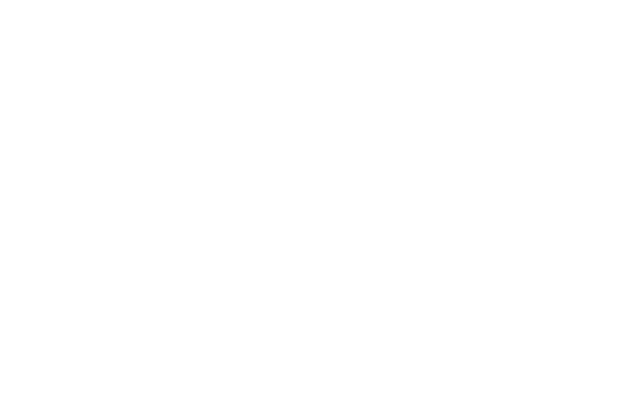
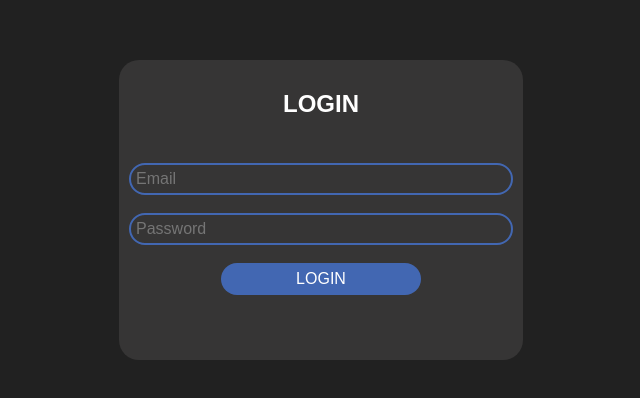
Before and after one commit to JohnEdrickGador/Peacebook, a React (Create React App) app in the folder frontend/: page /login in a window 1280 px wide. Before the commit this address had no page. Shown: the part 190-588 px from the top of the page, without its empty margins (319-959 px from the left). Built offline with nearby package versions, Linux system fonts and the light colour scheme.

Commit message:
redirected landing page to login and added styles to login page

```diff
--- a/frontend/src/App.js
+++ b/frontend/src/App.js
@@ -1,14 +1,18 @@
-import { BrowserRouter, Route, Routes } from 'react-router-dom';
+import { BrowserRouter, Route, Routes, Navigate } from 'react-router-dom';
 import Dashboard from './pages/Dashboard';
-import Home from "./pages/Home";
+import Login from "./pages/Login";
+import "./styles/login.css";
 
 function App() {
+
+
   return (
     <div className="App">
       <BrowserRouter>
         <Routes>
-          <Route exact = {true} path = "/" element = {<Home />} />
+          <Route exact = {true} path = "/" element = {<Navigate to = "/login"/>} />
           <Route exact = {true} path = "/dashboard" element = {<Dashboard />} />
+          <Route exact = {true} path = "/login" element = {<Login />} />
         </Routes>
       </BrowserRouter>
     </div>
--- a/frontend/src/pages/Home.js
+++ b/frontend/src/pages/Login.js
@@ -2,34 +2,9 @@
 import { useNavigate } from 'react-router-dom';
 import Cookies from "universal-cookie";
 
-export default function Home() {
+export default function Login() {
     const navigate = useNavigate();
 
-    let signup = (e) => {
-        e.preventDefault();
-
-        const user = {
-            firstname: document.getElementById('fname').value,
-            lastname: document.getElementById('lname').value,
-            email: document.getElementById('s-email').value,
-            password: document.getElementById('s-password').value
-        }
-        //send a POST request to localhost:3001/signup
-        fetch(
-            "http://localhost:3001/signup",
-            {
-              method: "POST",
-              headers: {
-                "Content-Type": "application/json"
-              },
-              body: JSON.stringify(user)
-            })
-            .then(response => response.json())
-            .then(body => {
-              if (body.success) { alert("Successfully saved user"); }
-              else { alert("Failed to save user"); }
-            });
-    }
     let login = (e) => {
         e.preventDefault();
         const credentials = {
@@ -70,21 +45,12 @@
     }
 
     return(
-        <div>
-            <h2>Sign Up</h2>
-            <form>
-                <input type="text" placeholder="First Name" id='fname'></input>
-                <input type="text" placeholder="Last Name" id='lname'></input>
-                <input type="text" placeholder="Email" id='s-email'></input>
-                <input type="password" placeholder='Password' id='s-password'></input>
-                <button id='signup' onClick={signup}>Sign Up</button>
-            </form>
-
-            <h2>Log in</h2>
+        <div className='container'>
+            <h2>LOGIN</h2>
             <form>
                 <input type="text" placeholder="Email" id='l-email'></input>
                 <input type="password" placeholder='Password' id='l-password'></input>
-                <button id='login' onClick={login}>Log In</button>
+                <button id='login' onClick={login}>LOGIN</button>
             </form>
         </div>
     )
--- /dev/null
+++ b/frontend/src/styles/login.css
@@ -0,0 +1,76 @@
+body{
+    background-color: #212121;
+}
+.container {
+    border-radius: 20px;
+    background-color: #363535;
+    display: flex;
+    flex-direction: column;
+    align-items: center;
+    height: 35%;
+    width: 30%;
+    padding: 10px;
+    font-family: 'Montserrat', sans-serif;
+    /* center the div */
+    margin: 0;
+    position: absolute;
+    top: 50%;
+    left: 50%;
+    -ms-transform: translate(-50%, -50%);
+    transform: translate(-50%, -50%);
+}
+
+h2 {
+    color: white;
+}
+
+form{
+    display: flex;
+    flex-direction: column;
+    justify-content: space-evenly;
+    width: 100%;
+    height: 60%;
+    padding: 7px;
+    overflow: hidden;
+}
+
+input, button{
+    font-size: 16px;
+    padding: 5px;
+}
+
+input {
+    background-color:rgba(0, 0, 0, 0);
+    border: 2px solid #4267B2;
+    border-radius: 30px;
+    color: white;
+    transition: 0.2s all ease-in-out;
+}
+
+#login {
+    width: 200px;
+    align-self: center;
+    background-color:#4267B2;
+    border: 2px solid rgba(0, 0, 0, 0);
+    border-radius: 30px;
+    color: white;
+    transition: 0.2s all ease-in-out;
+    cursor: pointer;
+}
+
+/* hover animations */
+
+#login:hover {
+    background-color: rgba(0, 0, 0, 0);
+    border: 2px solid #00bb27;
+}
+
+input:hover{
+    transform: scale(1.05);
+}
+
+/* focus animations */
+
+input:focus {
+    transform: scale(1.05);
+}
```
Also changed, not shown: frontend/src/pages/Signup.js (added, +42 -0 lines).
